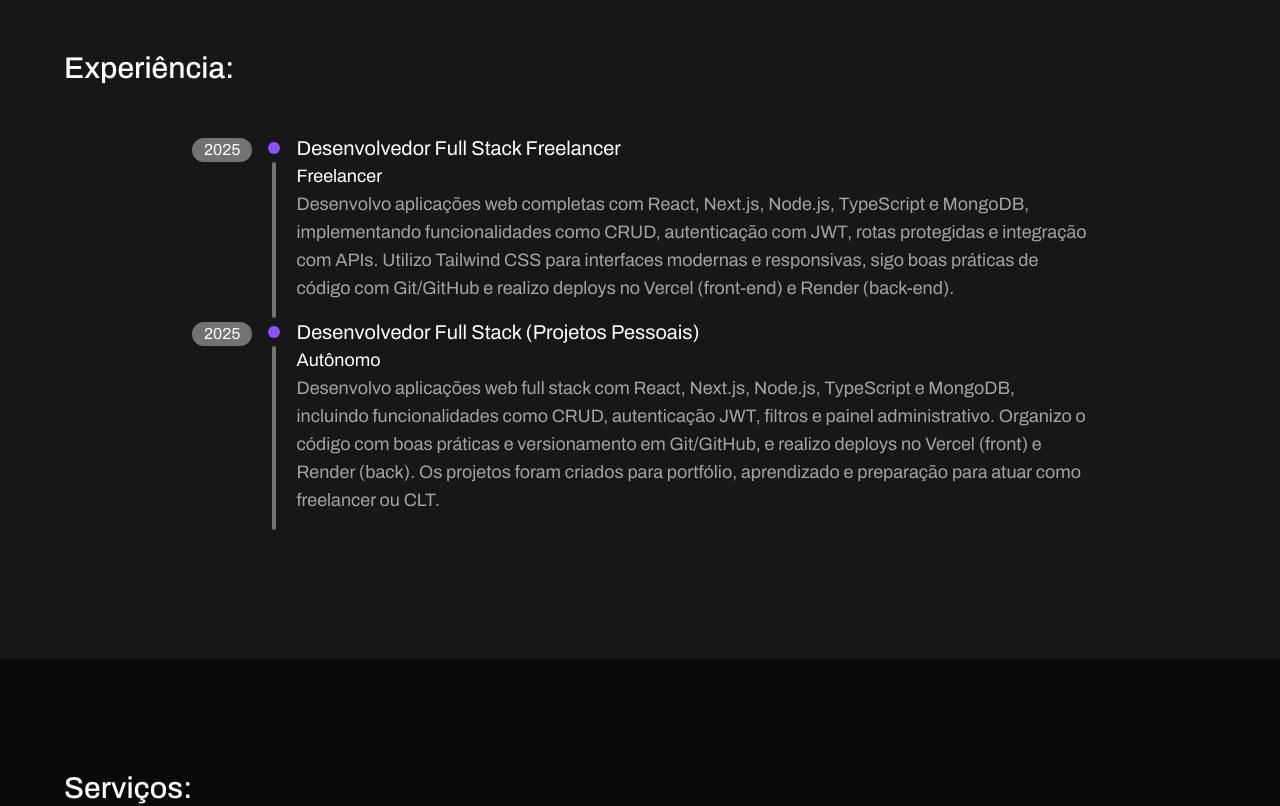
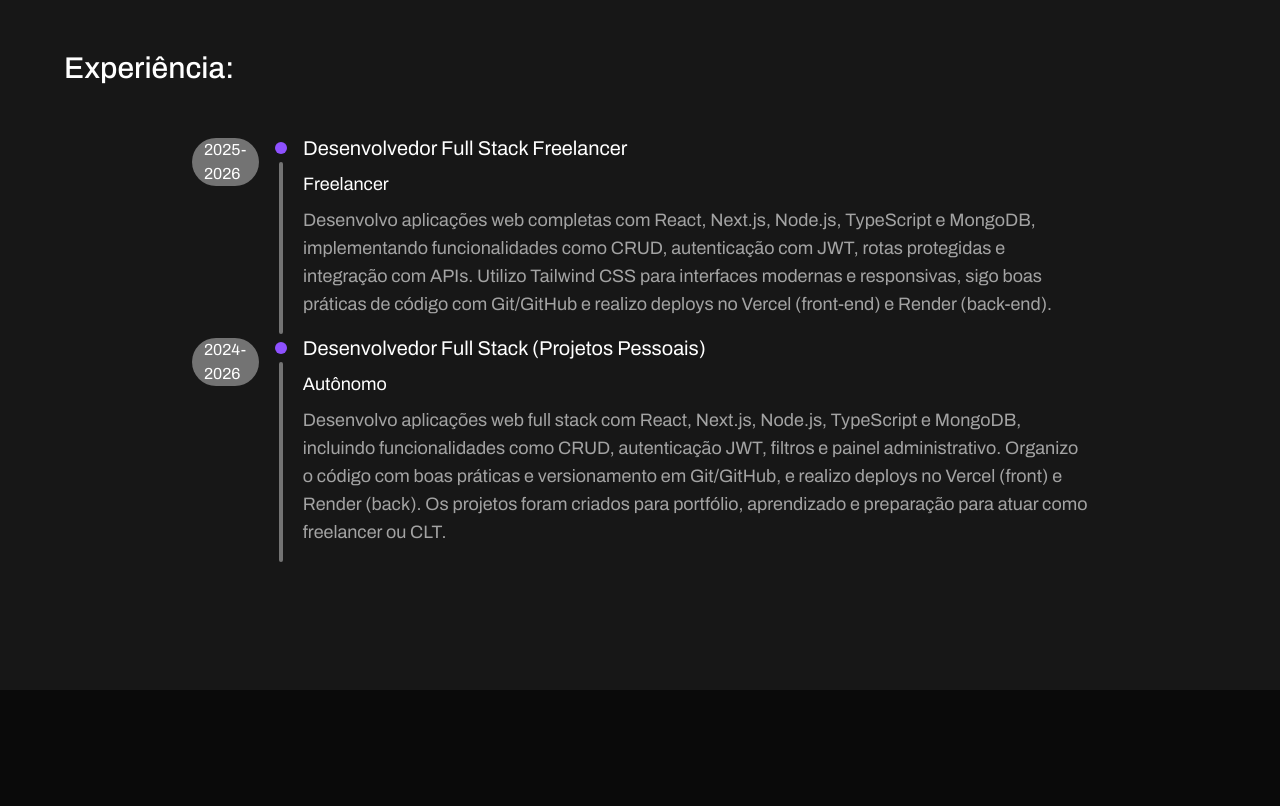
Before and after one commit to ivanrods/portfolio, a React (Vite) app: page / in a window 1280 px wide. Shown: the part 1620-2426 px from the top of the page. Built offline with nearby package versions, Linux system fonts and the light colour scheme.

Commit message:
mudança em imagens de projetos

```diff
--- a/src/sections/Experience.jsx
+++ b/src/sections/Experience.jsx
@@ -12,13 +12,13 @@ function Experience() {
           data-aos="fade-up"
         >
           <span className="block h-full bg-neutral-500 px-3 rounded-full text-sm md:text-base mt-1">
-            2025
+            2025-2026
           </span>
           <div className=" flex flex-col  justify-center gap-2 items-center mt-1">
             <div className="p-1.5 bg-custom-color rounded-full mt-1"></div>
             <div className="w-1 h-full rounded-full bg-neutral-500"></div>
           </div>
-          <div className="h-full flex flex-col pb-4">
+          <div className="h-full flex flex-col pb-4 gap-2">
             <h3 className="text-lg md:text-xl">
               Desenvolvedor Full Stack Freelancer
             </h3>
@@ -34,13 +34,13 @@ function Experience() {
           data-aos="fade-up"
         >
           <span className="block h-full bg-neutral-500 px-3  rounded-full text-sm md:text-base mt-1">
-            2025
+            2024-2026
           </span>
           <div className=" flex flex-col  justify-center gap-2 items-center mt-1">
             <div className="p-1.5 bg-custom-color rounded-full mt-1"></div>
             <div className="w-1 h-full rounded-full bg-neutral-500"></div>
           </div>
-          <div className="h-full flex flex-col pb-4">
+          <div className="h-full flex flex-col pb-4 gap-2">
             <h3 className="text-lg md:text-xl">
               Desenvolvedor Full Stack (Projetos Pessoais)
             </h3>
--- a/src/sections/Projects.jsx
+++ b/src/sections/Projects.jsx
@@ -25,21 +25,20 @@ function Projects() {
       ],
     },
     {
-      img: "https://i.ibb.co/HT5NCZdF/photo-blog.webp",
-      alt: "Capa do projeto FotoLiked",
-      hrefProject: "https://photo-liked.vercel.app",
-      hrefGitHub: "https://github.com/ivanrods/photo-liked",
-      title: "FotoLiked",
+      img: "https://i.ibb.co/jtZh3Sc/go-menu.webp",
+      alt: "Capa do projeto GoMenu",
+      hrefProject: "https://go-menu-web.vercel.app/",
+      hrefGitHub: "https://github.com/ivanrods/go-menu",
+      title: "GoMenu",
       description:
-        "É uma aplicação front-end onde você pode explorar imagens e dar likes nas que mais gostar. A aplicação permite navegar por diversas imagens e interagir com elas, proporcionando uma experiência simples e agradavel.",
+        "É uma aplicação Full Stack que simula um restaurante virtual, onde os usuários podem explorar o cardápio, escolher produtos e adicioná-los à sacola para finalizar a compra. ",
       stacks: [
-        "React ",
+        "Next.js ",
+        " TypeScript ",
         " Tailwindcss ",
+        " Shadcn ",
         " Zod ",
-        " Node.js ",
-        " Express",
-        " JWT",
-        " MongoDB ",
+        " Prisma",
       ],
     },
     {
@@ -61,22 +60,22 @@ function Projects() {
         "Jest",
       ],
     },
-
     {
-      img: "https://i.ibb.co/xt4vQPTS/go-menu.png",
-      alt: "Capa do projeto GoMenu",
-      hrefProject: "https://go-menu-web.vercel.app/",
-      hrefGitHub: "https://github.com/ivanrods/go-menu",
-      title: "GoMenu",
+      img: "https://i.ibb.co/HT5NCZdF/photo-blog.webp",
+      alt: "Capa do projeto FotoLiked",
+      hrefProject: "https://photo-liked.vercel.app",
+      hrefGitHub: "https://github.com/ivanrods/photo-liked",
+      title: "FotoLiked",
       description:
-        "É uma aplicação Full Stack que simula um restaurante virtual, onde os usuários podem explorar o cardápio, escolher produtos e adicioná-los à sacola para finalizar a compra. ",
+        "É uma aplicação front-end onde você pode explorar imagens e dar likes nas que mais gostar. A aplicação permite navegar por diversas imagens e interagir com elas, proporcionando uma experiência simples e agradavel.",
       stacks: [
-        "Next.js ",
-        " TypeScript ",
+        "React ",
         " Tailwindcss ",
-        " Shadcn ",
         " Zod ",
-        " Prisma",
+        " Node.js ",
+        " Express",
+        " JWT",
+        " MongoDB ",
       ],
     },
   ];
```
